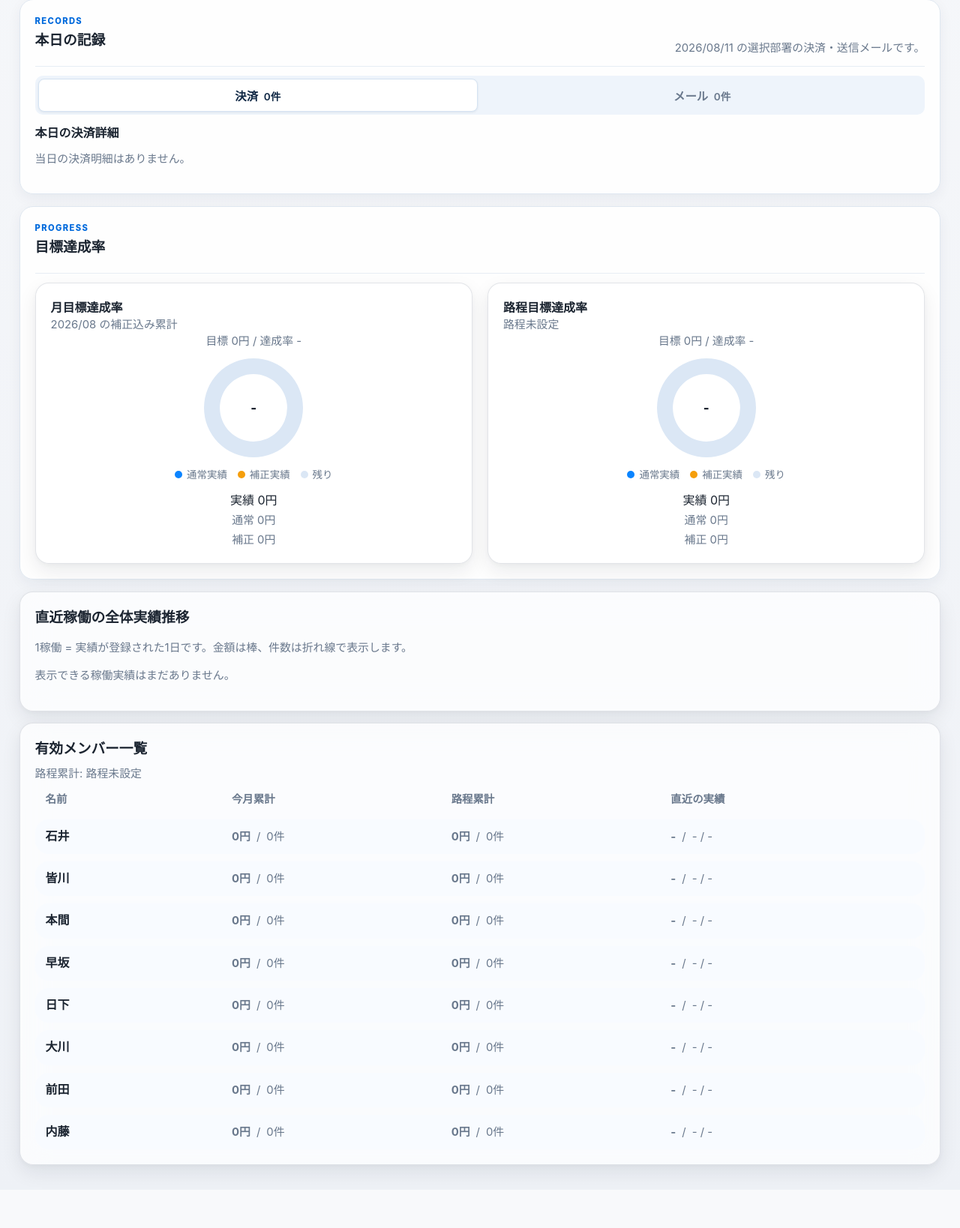
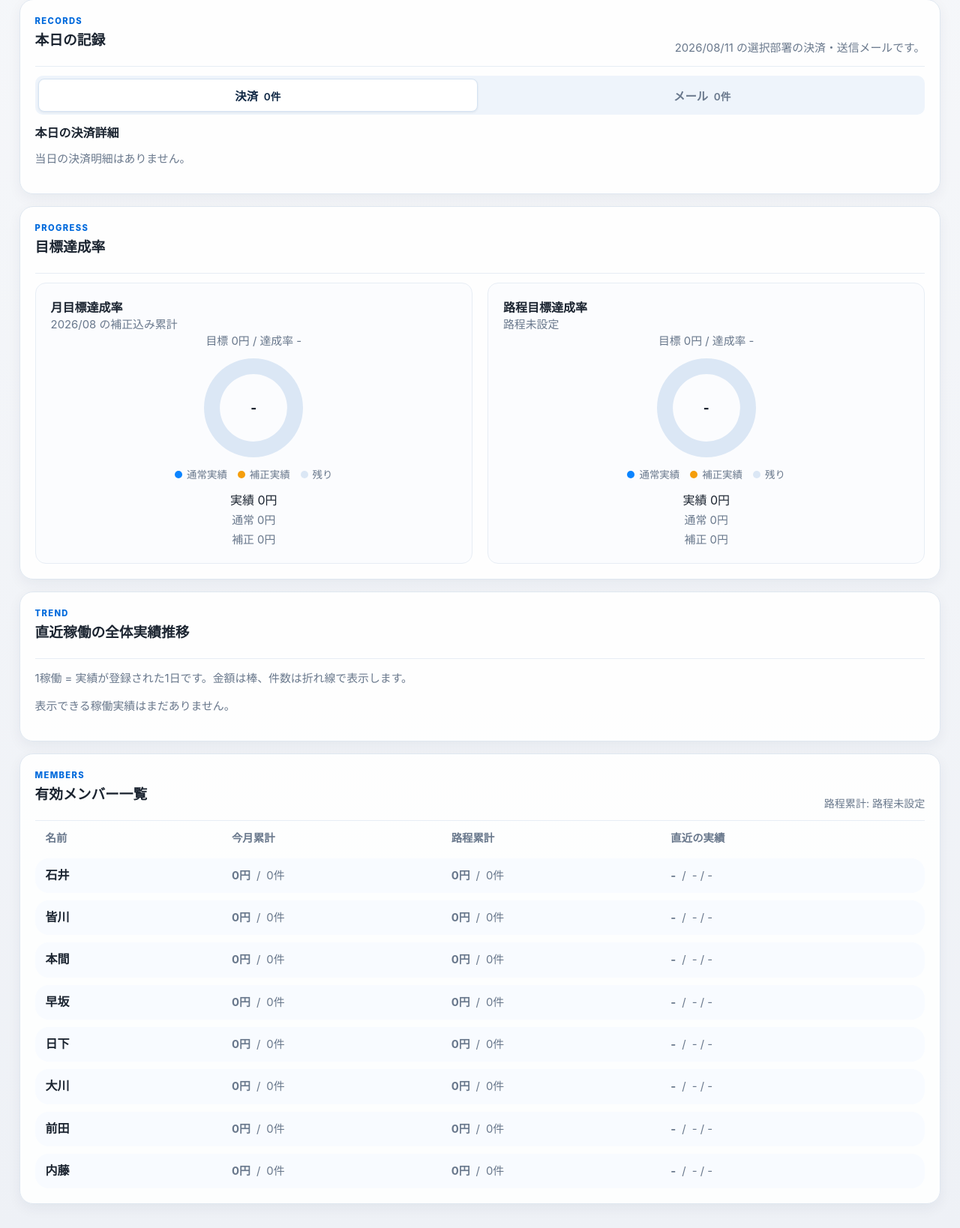
Before and after one commit to markStone141/pantanarl_report_app, a Django app: page /performance/ in a window 1280 px wide. Shown: the part 716-2354 px from the top of the page at 75% size. Before the commit the page ends 2293 px from the top, so only its background shows below. Run offline with Django 5.2, Linux system fonts and the light colour scheme; a user stored in the database is signed in; data comes from the database, SQL or seed files in the repository; data that the repository does not hold is empty.

Commit message:
Unify dashboard goal and insight sections

```diff
--- a/backend/apps/performance/templates/performance/index.html
+++ b/backend/apps/performance/templates/performance/index.html
@@ -139,7 +139,7 @@
     </div>
     <div class="grid grid-2 mt-12">
       {% for card in dashboard_snapshot.month_progress_cards %}
-      <article class="card performance-progress-card">
+      <article class="card performance-progress-card performance-dashboard-inner-card">
         <div class="row">
           <strong>月目標達成率</strong>
         </div>
@@ -181,13 +181,13 @@
         </div>
       </article>
       {% empty %}
-      <article class="card performance-progress-card">
+      <article class="card performance-progress-card performance-dashboard-inner-card">
         <p class="muted">対象部署の月目標データがありません。</p>
       </article>
       {% endfor %}
 
       {% for card in dashboard_snapshot.period_progress_cards %}
-      <article class="card performance-progress-card">
+      <article class="card performance-progress-card performance-dashboard-inner-card">
         <div class="row">
           <strong>路程目標達成率</strong>
         </div>
@@ -229,15 +229,20 @@
         </div>
       </article>
       {% empty %}
-      <article class="card performance-progress-card">
+      <article class="card performance-progress-card performance-dashboard-inner-card">
         <p class="muted">対象部署の路程目標データがありません。</p>
       </article>
       {% endfor %}
     </div>
   </section>
 
-  <section class="card mt-16">
-    <h3>直近稼働の全体実績推移</h3>
+  <section class="card mt-16 performance-dashboard-section">
+    <div class="performance-dashboard-section-heading">
+      <div>
+        <span class="performance-dashboard-section-kicker">TREND</span>
+        <h3>直近稼働の全体実績推移</h3>
+      </div>
+    </div>
     <p id="performance-trend-description" class="muted">1稼働 = 実績が登録された1日です。金額は棒、{{ dashboard_snapshot.overall_activity_trend.count_label }}は折れ線で表示します。</p>
     {% if dashboard_snapshot.overall_activity_trend.has_data %}
     {{ dashboard_snapshot.overall_activity_trend|json_script:"performance-activity-trend-data" }}
@@ -262,7 +267,7 @@
       <button type="button" id="performance-trend-mode-activity" class="btn-inline">AP/CM</button>
       {% if dashboard_snapshot.overall_activity_trend.is_wv %}<button type="button" id="performance-trend-mode-wv" class="btn-inline">CS/難民</button>{% endif %}
     </div>
-    <div class="performance-chart-card mt-12">
+    <div class="performance-chart-card performance-dashboard-inner-card mt-12">
       <canvas id="performance-activity-trend-chart" aria-label="直近稼働の全体実績推移"></canvas>
     </div>
     {% else %}
@@ -270,9 +275,14 @@
     {% endif %}
   </section>
 
-  <section class="card mt-16">
-    <h3>有効メンバー一覧</h3>
-    <div class="muted mt-6">路程累計: {{ dashboard_snapshot.current_period_display }}</div>
+  <section class="card mt-16 performance-dashboard-section">
+    <div class="performance-dashboard-section-heading">
+      <div>
+        <span class="performance-dashboard-section-kicker">MEMBERS</span>
+        <h3>有効メンバー一覧</h3>
+      </div>
+      <span class="performance-dashboard-section-date">路程累計: {{ dashboard_snapshot.current_period_display }}</span>
+    </div>
     {% if dashboard_snapshot.active_member_cards %}
     <div class="performance-member-list mt-12">
       <div class="performance-member-list-head">
--- a/backend/apps/performance/tests.py
+++ b/backend/apps/performance/tests.py
@@ -1078,6 +1078,10 @@ class PerformanceManagementTests(AppTestMixin, TestCase):
         self.assertContains(index_response, 'class="performance-dashboard-section-kicker">TODAY</span>')
         self.assertContains(index_response, 'class="performance-dashboard-section-kicker">RECORDS</span>')
         self.assertContains(index_response, 'class="performance-dashboard-section-kicker">PROGRESS</span>')
+        self.assertContains(index_response, 'class="performance-dashboard-section-kicker">TREND</span>')
+        self.assertContains(index_response, 'class="performance-dashboard-section-kicker">MEMBERS</span>')
+        self.assertContains(index_response, 'class="card performance-progress-card performance-dashboard-inner-card"')
+        self.assertContains(index_response, 'class="performance-chart-card performance-dashboard-inner-card mt-12"')
         self.assertContains(index_response, 'class="card performance-activity-group performance-activity-group-active"')
         self.assertContains(index_response, 'class="card performance-activity-group performance-activity-group-finished"')
         self.assertContains(index_response, "【UN】当日送信")
--- a/backend/static/app.css
+++ b/backend/static/app.css
@@ -548,6 +548,17 @@ a {
   box-shadow: none;
 }
 
+.performance-dashboard-inner-card {
+  background: var(--dashboard-surface-subtle);
+  border: 1px solid var(--dashboard-border-subtle);
+  border-radius: 14px;
+  box-shadow: none;
+}
+
+.performance-chart-card.performance-dashboard-inner-card {
+  padding: 16px;
+}
+
 .performance-record-tabs {
   display: flex;
   gap: 6px;
```
Also changed, not shown: PROJECT_STATE.md (+2 -1 lines), 3 other files.
